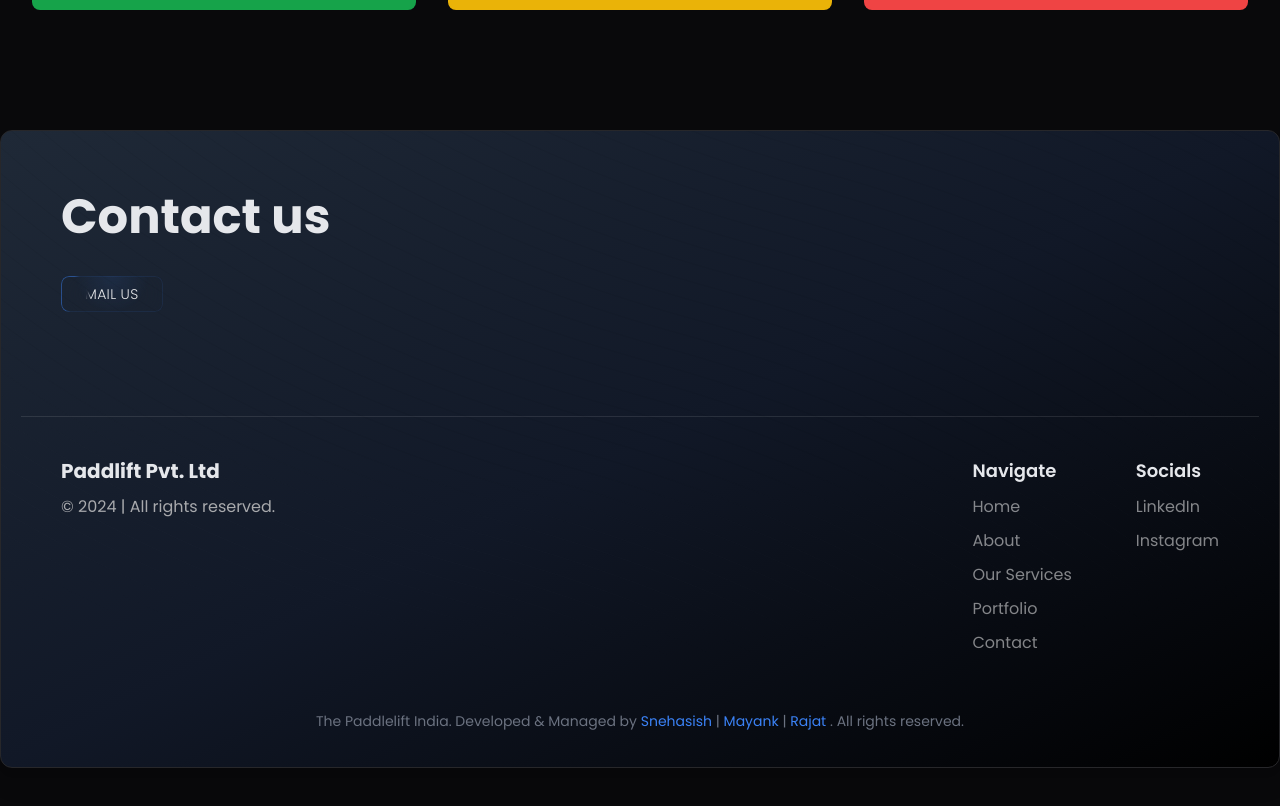
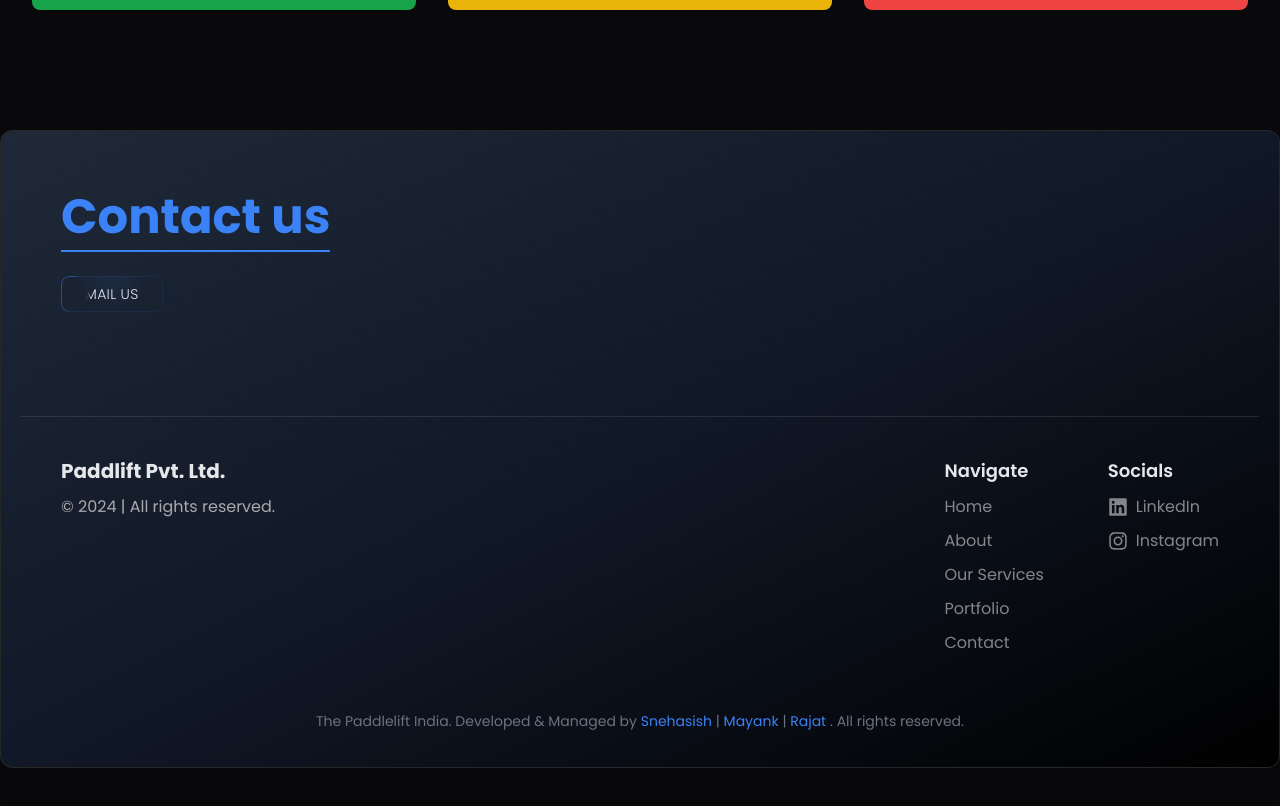
Before and after one commit to bewithsnehasish/Paddlelift-Demo, a Next.js app in the folder frontend/: page / in a window 1280 px wide. Shown: the part 4145-4951 px from the top of the page. Built offline with nearby package versions, Linux system fonts and the light colour scheme.

Commit message:
Updated the Home page

```diff
--- a/frontend/app/page.tsx
+++ b/frontend/app/page.tsx
@@ -1,3 +1,6 @@
+"use client";
+
+import { useState, useEffect } from "react";
 import HeroSection from "@/components/home/HeroSection";
 import "./globals.css";
 import FeaturesSection from "@/components/NewHome/FeaturesSection";
@@ -8,6 +11,33 @@ import PortfolioSection from "@/components/portfolio/portfoliosection";
 import PartnersSection from "@/components/NewHome/partner-new";
 
 export default function Home() {
+  const [showScrollUp, setShowScrollUp] = useState(false);
+  const [lastScrollY, setLastScrollY] = useState(0);
+
+  useEffect(() => {
+    const handleScroll = () => {
+      const currentScrollY = window.scrollY;
+
+      if (currentScrollY < lastScrollY && currentScrollY > 200) {
+        setShowScrollUp(true);
+      } else {
+        setShowScrollUp(false);
+      }
+
+      setLastScrollY(currentScrollY);
+    };
+
+    window.addEventListener("scroll", handleScroll);
+
+    return () => {
+      window.removeEventListener("scroll", handleScroll);
+    };
+  }, [lastScrollY]);
+
+  const scrollToTop = () => {
+    window.scrollTo({ top: 0, behavior: "smooth" });
+  };
+
   return (
     <div className="overflow-hidden">
       <Navbar />
@@ -23,12 +53,21 @@ export default function Home() {
         <OrganizationalStructure />
         <CompanyTimeline />
         */}
-
       <FeaturesSection />
       <WorldMapSection />
       <PartnersSection />
       <PortfolioSection />
       <Footer />
+
+      {/* Scroll-Up Button */}
+      {showScrollUp && (
+        <button
+          onClick={scrollToTop}
+          className="fixed bottom-6 right-8 w-12 h-12 bg-blue-500 text-white text-6xl rounded-full shadow-md flex items-center justify-center hover:bg-blue-600 focus:outline-none focus:ring-2 focus:ring-blue-300 transition-all ease-in-out"
+        >
+          ↑
+        </button>
+      )}
     </div>
   );
 }
--- a/frontend/components/Footer.tsx
+++ b/frontend/components/Footer.tsx
@@ -1,6 +1,7 @@
 import Link from "next/link";
 import ShinyButton from "./ui/shiny-button";
 import { BackgroundBeams } from "./ui/background-beams";
+import { FaLinkedin, FaInstagram } from "react-icons/fa"; // Import icons from React Icons
 
 const Footer = () => {
   return (
@@ -12,15 +13,12 @@ const Footer = () => {
         <div>
           <div className="space-y-8 p-10">
             <h1 className="text-5xl font-bold max-w-2xl leading-[110%] relative z-10">
-              Contact us{" "}
-              {/*
               <Link
                 href="mailto:mandalsneh97@gmail.com"
                 className="text-primary hover:text-primary/80 border-b-2 border-primary hover:border-primary/80 transition-colors duration-200"
               >
-                via email
+                Contact us{" "}
               </Link>{" "}
-              */}
             </h1>
 
             <ShinyButton>
@@ -31,7 +29,7 @@ const Footer = () => {
           <div className="mt-16 p-10 border-t border-dark-200 dark:border-white/10 flex flex-col md:flex-row justify-between gap-10 md:gap-0">
             <div className="space-y-2.5">
               <h3 className="text-xl font-bold relative z-10">
-                Paddlift Pvt. Ltd
+                Paddlift Pvt. Ltd.
               </h3>
               <p className="text-dark-200/70 dark:text-stone-200/70 relative z-10">
                 &copy; 2024 | All rights reserved.
@@ -60,7 +58,8 @@ const Footer = () => {
 
               <ul className="space-y-2.5 relative z-10 text-sm sm:text-base">
                 <li className="text-lg font-semibold">Socials</li>
-                <li className="text-dark-200/60 hover:text-dark-200 dark:text-white/50 dark:hover:text-white">
+                <li className="flex items-center gap-2 text-dark-200/60 hover:text-dark-200 dark:text-white/50 dark:hover:text-white">
+                  <FaLinkedin className="text-xl" />
                   <Link
                     href="https://www.linkedin.com/company/paddlelift/"
                     target="_blank"
@@ -68,7 +67,8 @@ const Footer = () => {
                     LinkedIn
                   </Link>
                 </li>
-                <li className="text-dark-200/60 hover:text-dark-200 dark:text-white/50 dark:hover:text-white">
+                <li className="flex items-center gap-2 text-dark-200/60 hover:text-dark-200 dark:text-white/50 dark:hover:text-white">
+                  <FaInstagram className="text-xl" />
                   <Link
                     href="https://www.instagram.com/paddlelift/"
                     target="_blank"
@@ -85,7 +85,7 @@ const Footer = () => {
         <div className="py-4 text-center text-sm text-gray-500">
           The Paddlelift India. Developed & Managed by{" "}
           <a
-            href="https://www.linkedin.com/in/snehasish-mandal-" // Replace with Snehasish's LinkedIn profile
+            href="https://www.linkedin.com/in/snehasish-mandal-"
             target="_blank"
             className="text-blue-500 hover:underline relative inline-block"
           >
@@ -94,7 +94,7 @@ const Footer = () => {
           </a>{" "}
           {"| "}
           <a
-            href="https://www.linkedin.com/in/mayankkumargupta1" // Replace with Mayank's LinkedIn profile
+            href="https://www.linkedin.com/in/mayankkumargupta1"
             target="_blank"
             className="text-blue-500 hover:underline relative inline-block"
           >
```
